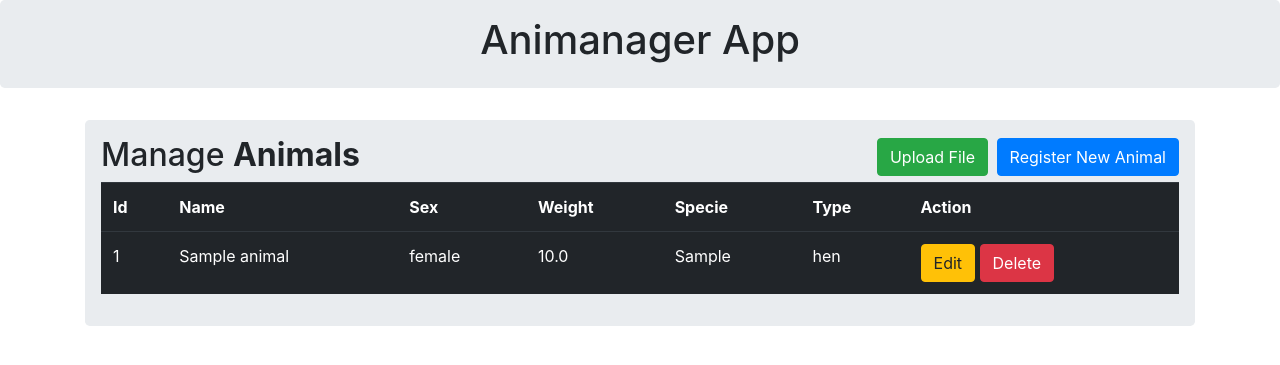
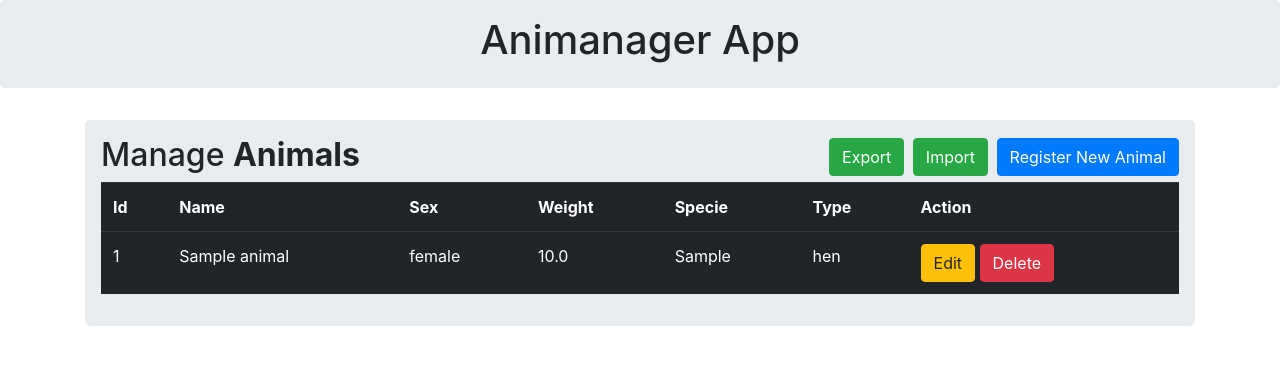
Before and after one commit to DiegoSou/animanager-py, a Flask app: page /animals in a window 1280 px wide. Shown: the top 365 px of the page. Run offline with Flask 3, Linux system fonts and the light colour scheme; tables that the repository leaves empty hold one stand-in row (values such as "Sample post"); some libraries are stand-ins or nearby versions.

Commit message:
feat: export animals as csv/excel

```diff
--- a/src/data/animals/find_animal/find_animal_use_case.py
+++ b/src/data/animals/find_animal/find_animal_use_case.py
@@ -1,4 +1,11 @@
+# pylint:disable=E1101
+
+import os
+import json
+
 from typing import Type, Dict, List
+from pandas import read_json, DataFrame
+
 from src.domain.models import Animals
 from src.domain.usecases import IFindAnimalUseCase
 from src.data.animals.interface import AnimalsRepositoryInterface
@@ -13,12 +20,31 @@ class FindAnimalUseCase(IFindAnimalUseCase):
             animal_id: str = None,
             animal_name: str = None,
             animal_type: str = None,
+            export: str = None,
             convert_to_model: bool = True
         ) -> Dict[bool, List[Animals]]:
 
         try:
             response = self.repo.animals_select(animal_id, animal_name, animal_type, convert_to_model)
 
+            if export in ('csv', 'excel'):
+                prefix = 'animal' + '_' + str(animal_name or '') + '_' + str(animal_type or '')
+                self.__generate_export(prefix.lower(), export, response)
+
+
             return {"success": True, "data": response}
         except Exception as exc:
             return {"success": False, "error": str(exc)}
+
+
+    def __generate_export(self, prefix: str, extension: str, data: List[Animals]):
+        """exporta dados como um arquivo"""
+        result_dir = str(os.environ.get('EXPORTS_DIR')) + '/' + prefix
+
+        data_dict = [a._asdict() for a in data]
+        data_df = read_json(json.dumps(data_dict))
+
+        if extension == 'csv':
+            data_df.to_csv(str(result_dir) + '.csv', index=False)
+        elif extension == 'excel':
+            data_df.to_excel(str(result_dir) + '.xlsx', index=False)
--- a/src/domain/usecases/find_animal_use_case.py
+++ b/src/domain/usecases/find_animal_use_case.py
@@ -10,6 +10,7 @@ class IFindAnimalUseCase(ABC):
         animal_id: str = None,
         animal_name: str = None,
         animal_type: str = None,
+        export: str = None,
         convert_to_model: bool = True
     ) -> Dict[bool, List[Animals]]:
         """
@@ -18,6 +19,8 @@ class IFindAnimalUseCase(ABC):
             - animal_id: get by id
             - animal_name: get by name
             - animal_type: get by animal type
+            - export: get animals file
+            - convert_to_model: choose if not to convert
         - return
             - Dict {'success':bool, 'data':List[AnimalsModel or AnimalsEntity]}
         """
--- a/src/main/templates/animals_index.html
+++ b/src/main/templates/animals_index.html
@@ -10,13 +10,55 @@
                     <h2>
                         Manage <b>Animals </b>
                         <div class="float-right">
-                            <button type="button" class="btn btn-success me-1" data-toggle="modal" data-target="#modalupload">Upload File</button>
+                            <button type="button" class="btn btn-success me-1" data-toggle="modal" data-target="#modalexport">Export</button>
+                            <button type="button" class="btn btn-success me-1" data-toggle="modal" data-target="#modalimport">Import</button>
                             <button type="button" class="btn btn-primary me-1" data-toggle="modal" data-target="#modalregister">Register New Animal</button>
                         </div>
                     </h2>
 
-                    <!-- Modal upload file -->
-                    <div class="modal fade" id="modalupload" role="dialog">
+                    <!-- Modal export -->
+                    <div class="modal fade" id="modalexport" role="dialog">
+                        <div class="modal-dialog">
+                            <div class="modal-content">
+
+                                <div class="modal-header">
+                                    <h4 class="modal-title">Export as File</h4>
+                                </div>
+                                <div class="modal-body">
+
+                                    <!-- Form Upload -->
+                                    <form action="{{url_for('animals.index')}}" method="get" enctype="multipart/form-data">
+
+                                        <div class="form-group">
+                                            <fieldset style="width: fit-content; margin-top: 0.5rem">
+                                                <span>Export as:</span>
+
+                                                <input type="radio" name="export" id="export_csv" value="csv" checked>
+                                                <label for="export_csv">csv</label>
+
+                                                <input type="radio" name="export" id="export_excel" value="excel">
+                                                <label for="export_excel">excel</label>
+                                            </fieldset>
+                                        </div>
+
+                                        <div class="form-group">
+                                            <button class="btn btn-primary btn-sm" type="submit">Generate</button>
+                                        </div>
+
+                                    </form>
+
+                                </div>
+                                <div class="modal-footer">
+                                    <button type="button" class="btn btn-secondary" data-dismiss="modal">Close</button>
+                                </div>
+
+                            </div>
+                        </div>
+
+                    </div>
+
+                    <!-- Modal import file -->
+                    <div class="modal fade" id="modalimport" role="dialog">
                         <div class="modal-dialog">
                             <div class="modal-content">
 
@@ -26,7 +68,7 @@
                                 <div class="modal-body">
 
                                     <!-- Form Upload -->
-                                    <form action="{{url_for('animals.index')}}" method="post" enctype="multipart/form-data">
+                                    <form action="{{url_for('animals.register')}}" method="post" enctype="multipart/form-data">
 
                                         <div class="form-group">
                                             <div class="mb-3">
@@ -61,7 +103,7 @@
                                 <div class="modal-body">
 
                                     <!-- Form Register -->
-                                    <form action="{{url_for('animals.index')}}" method="post">
+                                    <form action="{{url_for('animals.register')}}" method="post">
 
                                         <div class="form-group">
                                             <label>Animal Name</label>
--- a/src/presentation/controllers/find_animal_controller.py
+++ b/src/presentation/controllers/find_animal_controller.py
@@ -20,11 +20,13 @@ class FindAnimalController(RouteInterface):
             animal_id = http_request.query['id'] if 'id' in query_keys else None
             animal_name = http_request.query['name'] if 'name' in query_keys else None
             animal_type = http_request.query['animal_type'] if 'animal_type' in query_keys else None
+            export = http_request.query['export'] if 'export' in query_keys else None
 
             response = self.find_animal_use_case.find(
                 animal_id=animal_id,
                 animal_name=animal_name,
-                animal_type=animal_type
+                animal_type=animal_type,
+                export=export
             )
 
         if response["success"]:
```
Also changed, not shown: 1 other file.
